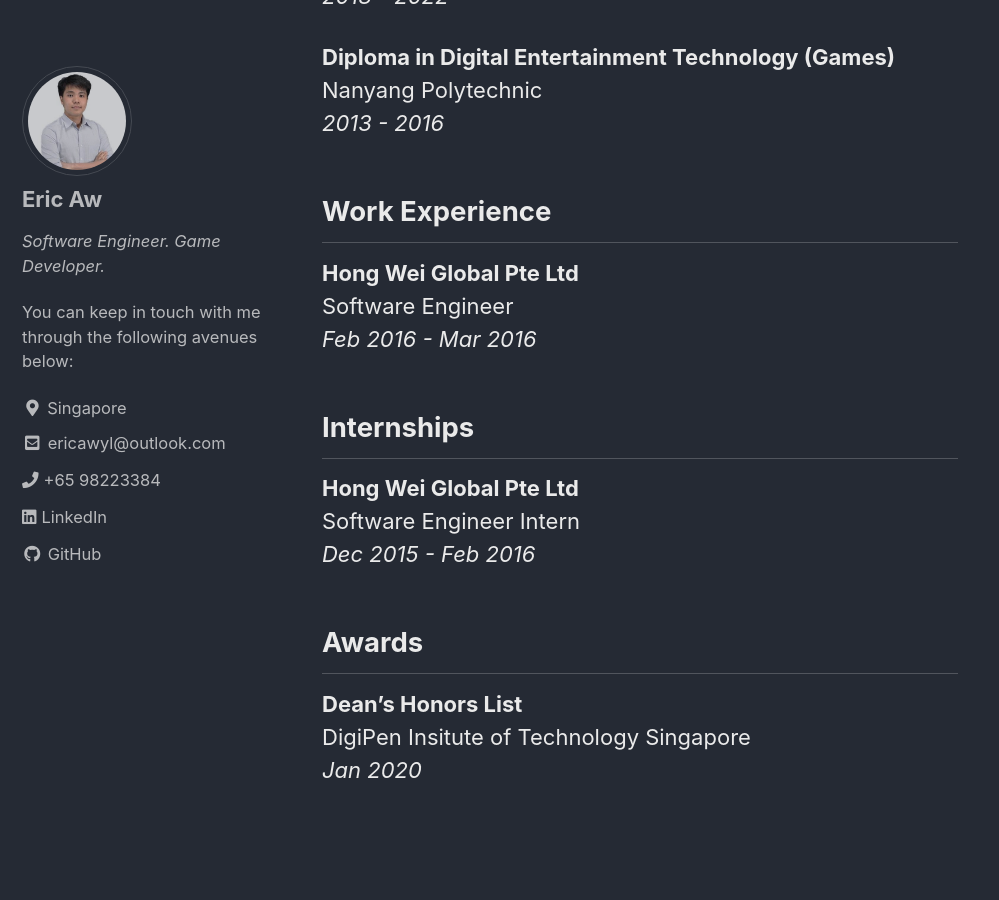
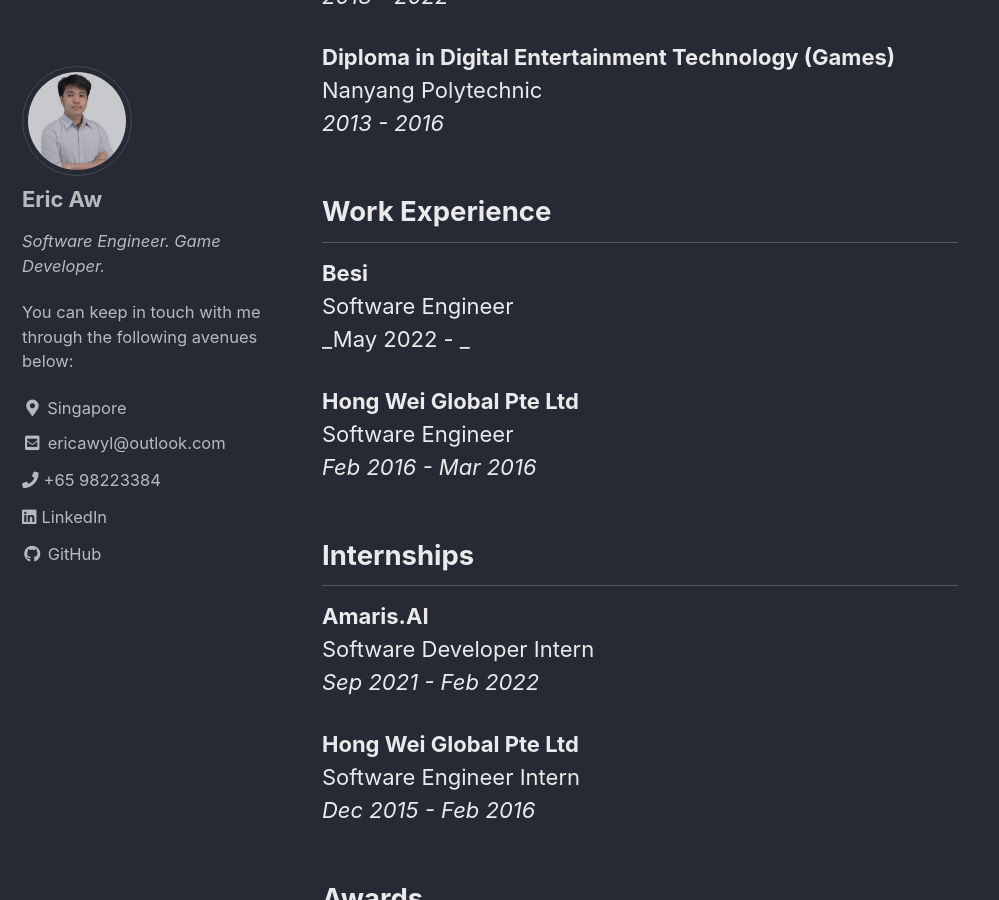
Before and after one commit to ericawyl/ericawyl.github.io, a Jekyll site: the page built from aboutme.md, in a window 1280 px wide and 900 px high, scrolled down 897 px. Shown: the whole window, without its empty margins (0-999 px from the left). Built offline with Jekyll 4.4.1, drawn with Linux system fonts in a browser that asks for light colours; cached includes are drawn as plain includes.

Commit message:
Additional work-related info, removed Atom feed footer link, misc README edit.

```diff
--- a/_config.yml
+++ b/_config.yml
@@ -51,7 +51,7 @@
   secret                 :
 atom_feed:
   path                   : # blank (default) uses feed.xml
-  hide                   : # true, false (default)
+  hide                   : # true
 search                   : # true, false (default)
 search_full_content      : # true, false (default)
 search_provider          : # lunr (default), algolia, google
--- a/aboutme.md
+++ b/aboutme.md
@@ -28,11 +28,19 @@
 
 ## Work Experience
 
+**Besi**
+Software Engineer
+_May 2022 - _
+
 **Hong Wei Global Pte Ltd**
 Software Engineer
 _Feb 2016 - Mar 2016_
 
 ## Internships
+
+**Amaris.AI**
+Software Developer Intern
+_Sep 2021 - Feb 2022_
 
 **Hong Wei Global Pte Ltd**
 Software Engineer Intern
```
Also changed, not shown: README.md (+1 -1 lines).
